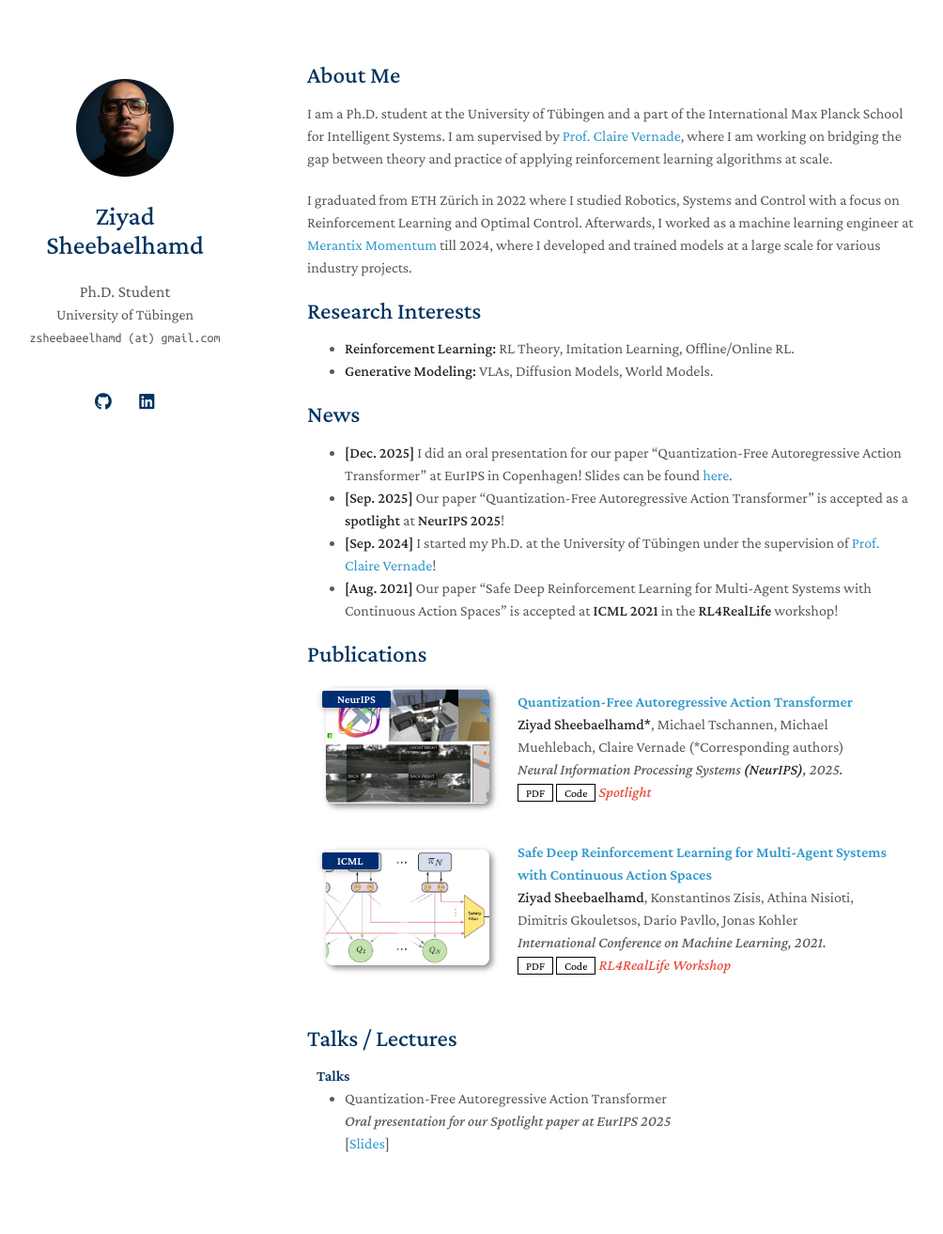
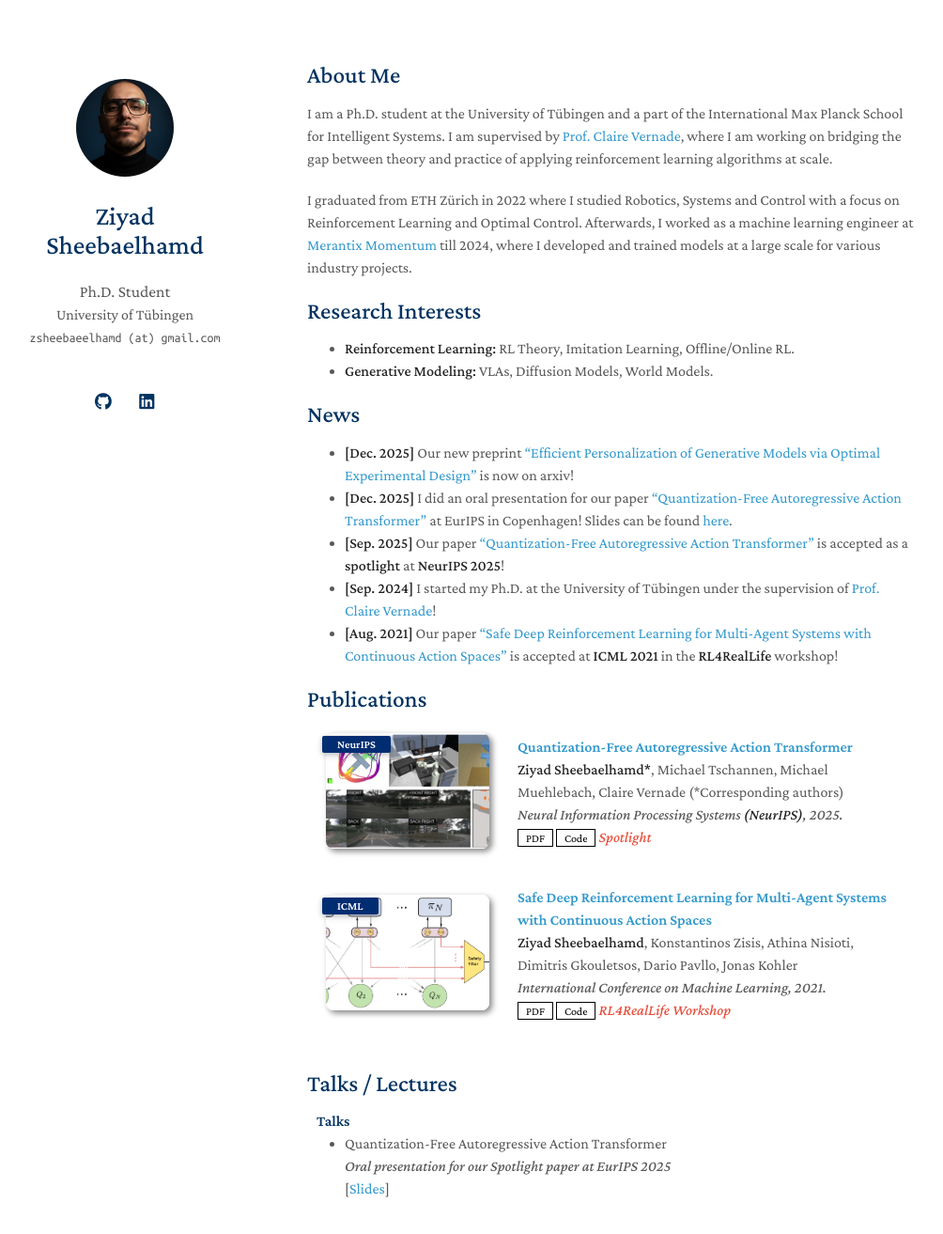
Before and after one commit to ziyadsheeba/ziyadsheeba.github.io, a Jekyll site: the page built from index.md, in a window 1280 px wide and 1371 px high. Shown: the top 1313 px of the window at 94% size, without its empty margins (143-1147 px from the left). Built offline with Jekyll 4.4.1, drawn with Linux system fonts in a browser that asks for light colours; a style sheet for code colours, icons or effects is not loaded; our own code applies the rules of GitHub Pages for plain Markdown files.

Commit message:
Update index.md

```diff
--- a/index.md
+++ b/index.md
@@ -14,11 +14,11 @@ I graduated from ETH Zürich in 2022 where I studied Robotics, Systems and Contr
 - **Generative Modeling:** VLAs, Diffusion Models, World Models.
 
 ## News
-
-- **[Dec. 2025]** I did an oral presentation for our paper "Quantization-Free Autoregressive Action Transformer" at EurIPS in Copenhagen! Slides can be found [here](https://drive.google.com/file/d/1MvX9DrnujF_mW3DCKVoJpaBr8soQ0Jb7/view?usp=sharing).
-- **[Sep. 2025]** Our paper "Quantization-Free Autoregressive Action Transformer" is accepted as a **spotlight** at **NeurIPS 2025**!
+- **[Dec. 2025]** Our new preprint ["Efficient Personalization of Generative Models via Optimal Experimental Design"](https://arxiv.org/abs/2512.19057) is now on arxiv!
+- **[Dec. 2025]** I did an oral presentation for our paper ["Quantization-Free Autoregressive Action Transformer"](https://arxiv.org/abs/2503.14259) at EurIPS in Copenhagen! Slides can be found [here](https://drive.google.com/file/d/1MvX9DrnujF_mW3DCKVoJpaBr8soQ0Jb7/view?usp=sharing).
+- **[Sep. 2025]** Our paper ["Quantization-Free Autoregressive Action Transformer"](https://arxiv.org/abs/2503.14259) is accepted as a **spotlight** at **NeurIPS 2025**!
 - **[Sep. 2024]** I started my Ph.D. at the University of Tübingen under the supervision of [Prof. Claire Vernade](https://www.cvernade.com/)!
-- **[Aug. 2021]** Our paper "Safe Deep Reinforcement Learning for Multi-Agent Systems with Continuous Action Spaces" is accepted at **ICML 2021** in the **RL4RealLife** workshop!
+- **[Aug. 2021]** Our paper ["Safe Deep Reinforcement Learning for Multi-Agent Systems with Continuous Action Spaces"](https://arxiv.org/abs/2108.03952) is accepted at **ICML 2021** in the **RL4RealLife** workshop!
 
 {% include_relative _includes/publications.md %}
 
```
